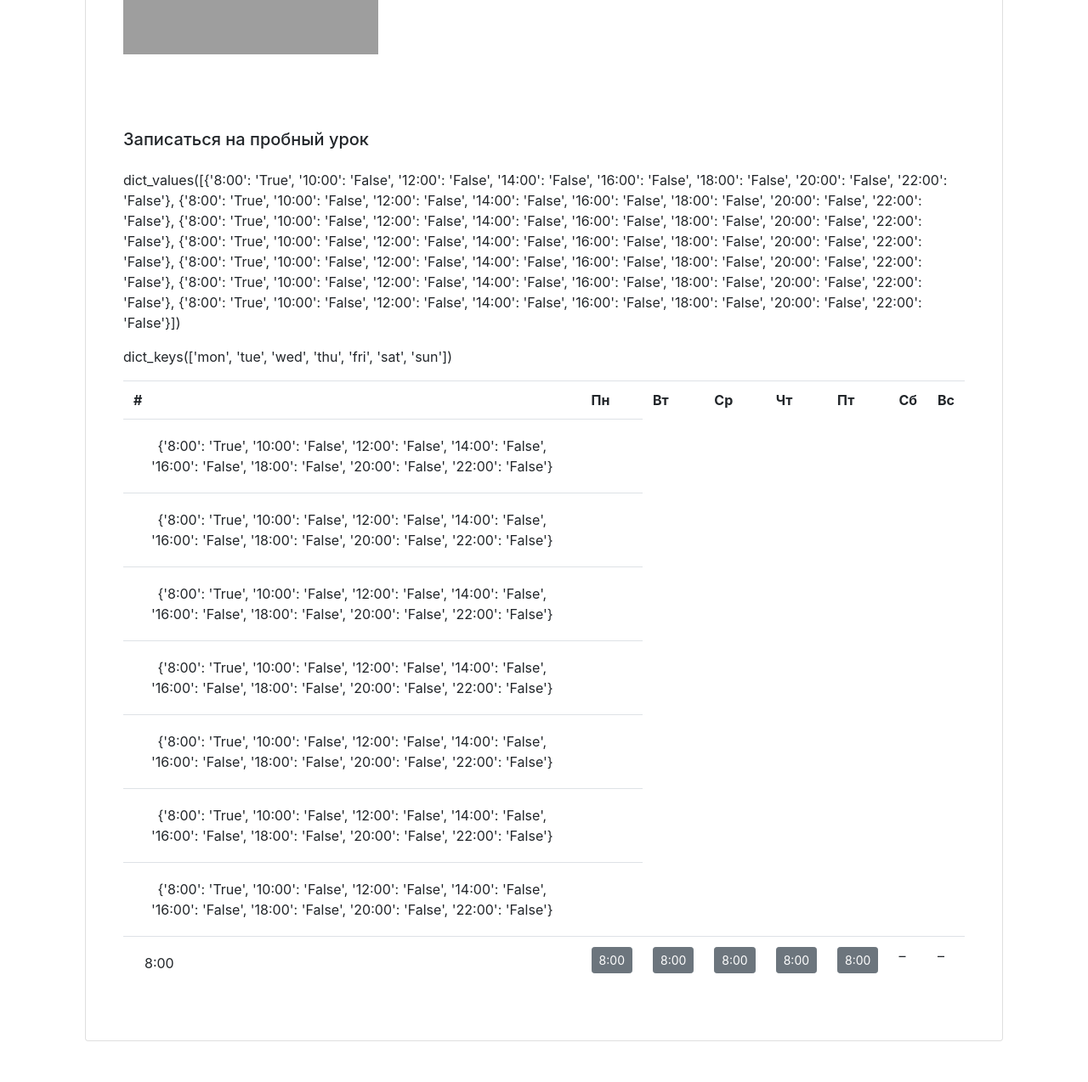
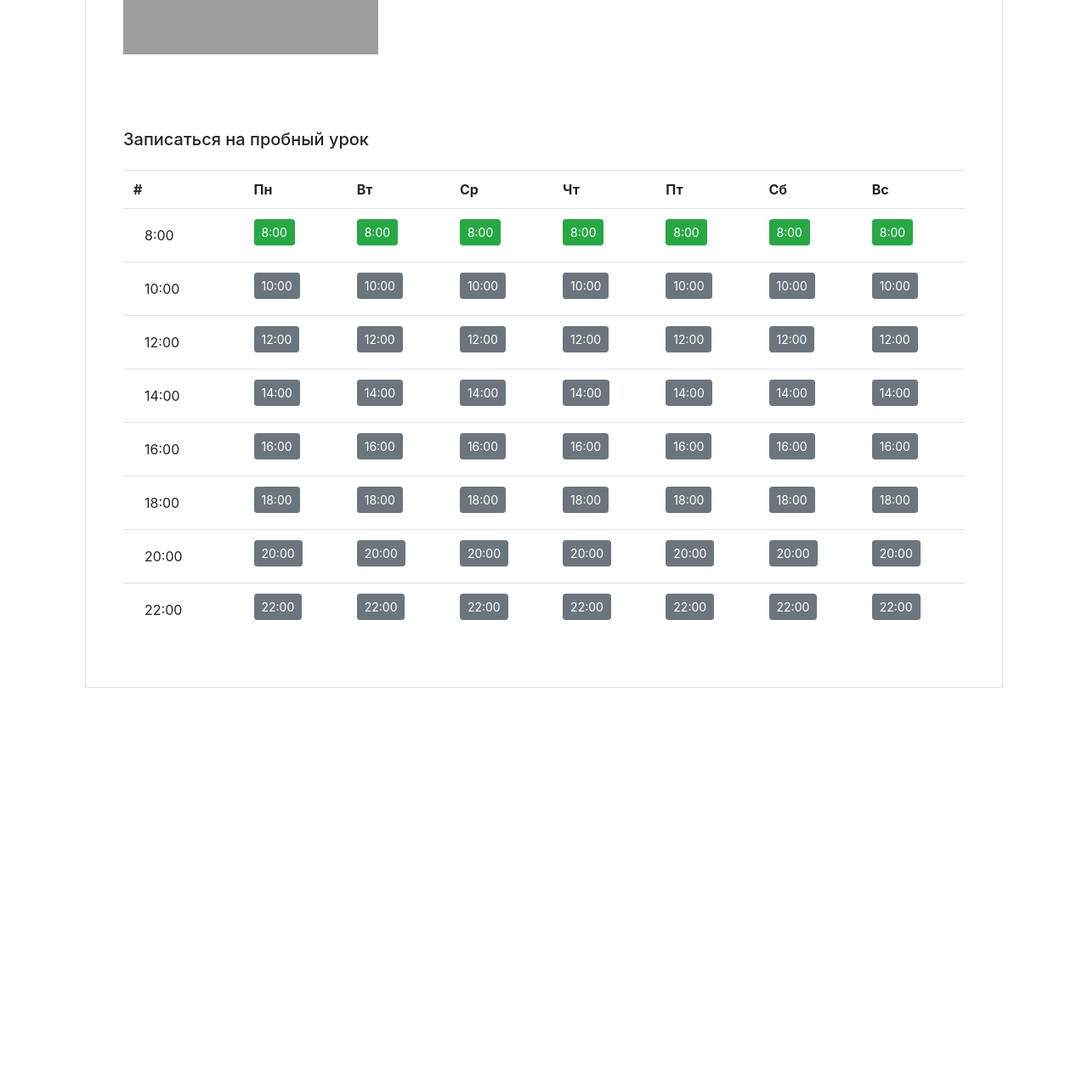
Before and after one commit to evgeniitsvetkov/flask-app-tinysteps, a Flask app: page /profiles/1 in a window 1280 px wide. Shown: the part 401-1675 px from the top of the page at 85% size. After the commit the page ends 1211 px from the top, so only its background shows below. Run offline with Flask 2, Linux system fonts and the light colour scheme; some libraries are stand-ins or nearby versions; grey boxes are pictures that could not be loaded.

Commit message:
Correct the teacher's schedule

```diff
--- a/templates/profile.html
+++ b/templates/profile.html
@@ -19,8 +19,6 @@
 
             <div class="card-body  m-4">
                 <h5 class="mb-4">Записаться на пробный урок</h5>
-                <p>{{ profile.free.values() }}</p>
-                <p>{{ profile.free.keys() }}</p>
                 <table class="table">
 
                     <tr>
@@ -34,23 +32,21 @@
                         <th>Вс</th>
                     </tr>
 
-                    {% for hour in profile.free.values() %}
+                    {% set hours = ['8:00', '10:00', '12:00', '14:00', '16:00', '18:00', '20:00', '22:00'] %}
+                    {% for hour_id in range(hours|length) %}
                     <tr>
-                        <td><span class="btn">{{ hour }}</span></td>
-                        <td></td>
+                        <td><span class="btn">{{ hours[hour_id] }}</span></td>
+                        {% for day in profile.free %}
+                            {% if profile.free[day][hours[hour_id]] == 'True' %}
+                                {% set hour_status_class = 'success' %}
+                                {% set booking_url = '/booking/{{ teacher_id }}' %}
+                            {% else %}
+                                {% set hour_status_class = 'secondary' %}
+                            {% endif %}
+                            <td><a href="{{ booking_url }}" class="btn btn-sm btn-{{ hour_status_class }}">{{ hours[hour_id] }}</a></td>
+                        {% endfor %}
                     </tr>
                     {% endfor %}
-
-                    <tr>
-                        <td><span class="btn">8:00</span></td>
-                        <td><a href="/booking/{{ teacher_id }}" class="btn btn-sm btn-secondary">8:00</a></td>
-                        <td><a href="" class="btn btn-sm btn-secondary">8:00</a></td>
-                        <td><a href="" class="btn btn-sm btn-secondary">8:00</a></td>
-                        <td><a href="" class="btn btn-sm btn-secondary">8:00</a></td>
-                        <td><a href="" class="btn btn-sm btn-secondary">8:00</a></td>
-                        <td>–</td>
-                        <td>–</td>
-                    </tr>
 
                 </table>
             </div>
```
